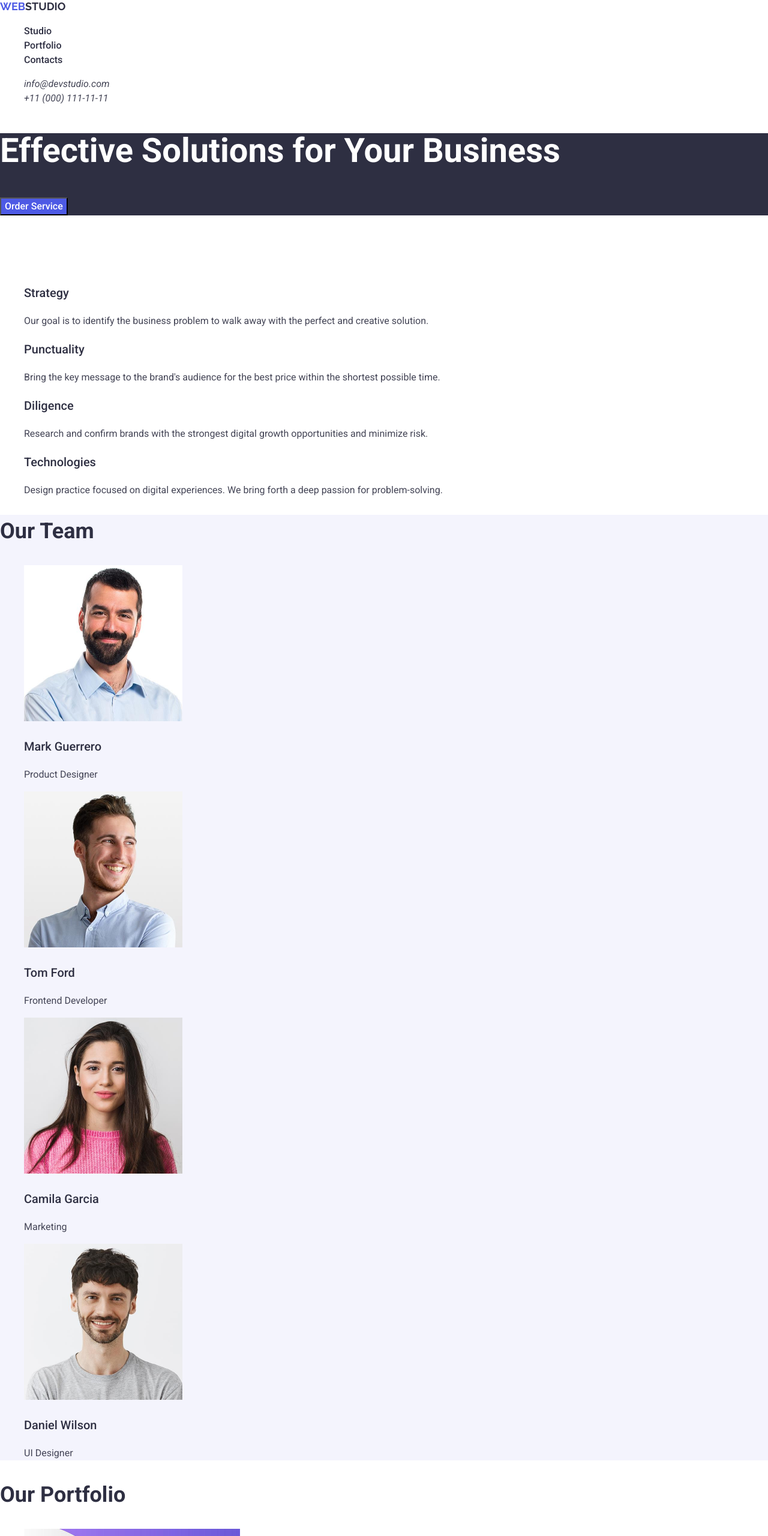
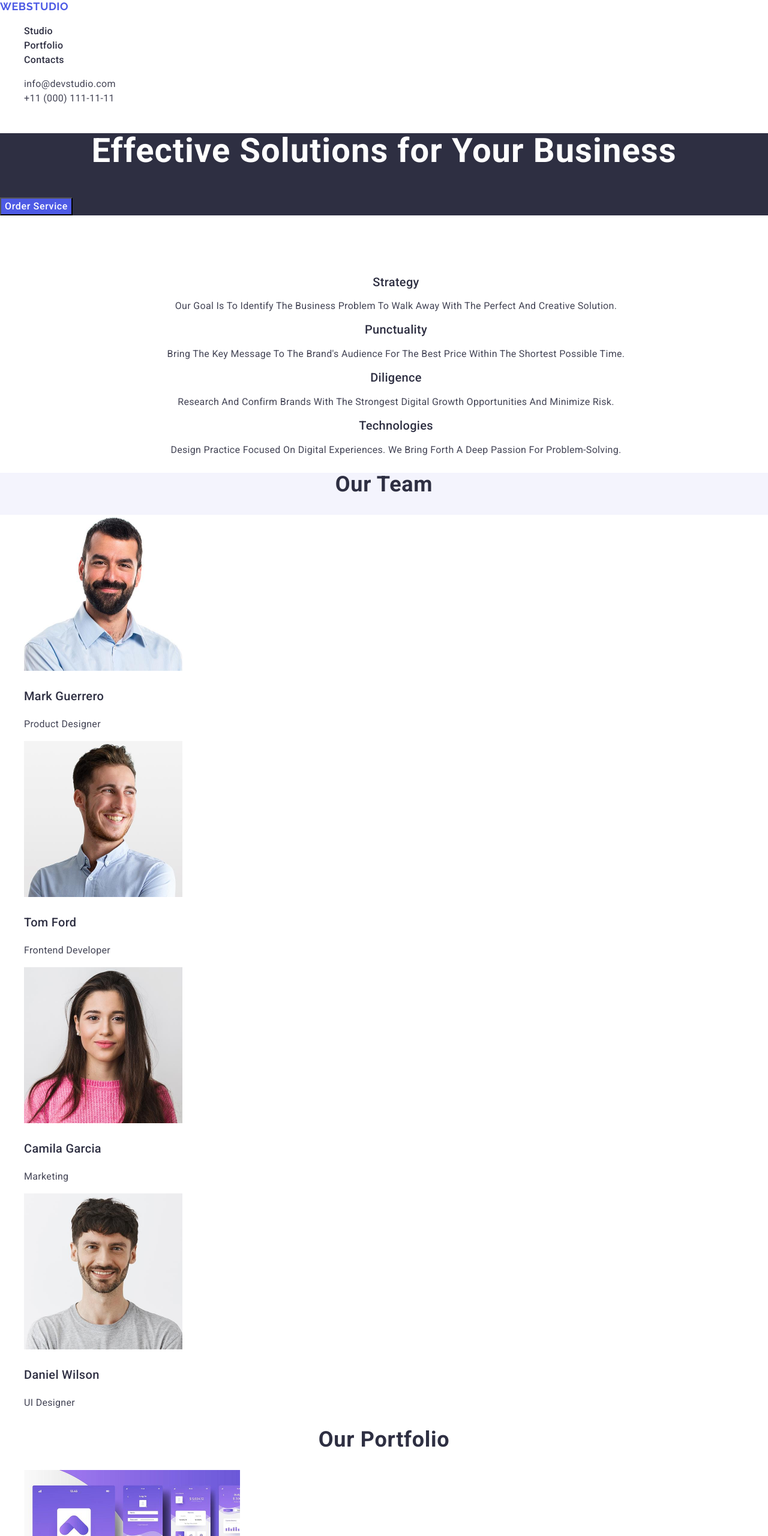
Before and after one commit to mewqwem/goit-markup-hw-02, a plain HTML site: page index.html in a window 1280 px wide. Shown: the top 2560 px of the page at 60% size. Drawn offline with nearby package versions, Linux system fonts and the light colour scheme.

Commit message:
fix errors index and css files

```diff
--- a/css/styles.css
+++ b/css/styles.css
@@ -4,7 +4,7 @@ body{
     background-color: #ffffff;
     font-size: 16px;
     line-height: 1.5;
-    letter-spacing: 2%;
+    letter-spacing: 0.02em;
 }
 a{
     text-decoration: none;
@@ -25,17 +25,18 @@ h3{
     font-family: 'Raleway', sans-serif;
     font-weight: 700;
     font-size: 18px;
-    line-height: 1.16;
-    letter-spacing: 3%;
+    line-height: 1.17;
+    letter-spacing: 0.03em;
     text-transform: uppercase;
-    color: #2E2F42;
+    color: #4D5AE5;
     text-decoration: none;
 }
 .logo {
-    color: #4D5AE5;
+    color: #2E2F42;
 }
 .page-nav .nav-links a {
     font-weight: 500;
+    letter-spacing: 0.02em;
     color: #2e2f42;
 
 }
@@ -46,11 +47,18 @@ h3{
 .page-nav .nav-links a:active{
     text-decoration: underline;
 }
+.contacts-links{
+    font-style: normal;
+}
 .contacts-links a{
     color: #434455;
 }
-.contacts-links a:hover{
+.contacts-links a:hover,
+.contacts-links a:focus{
     color: #404BBF;
+}
+.list-item{
+    letter-spacing: 0.02em;
 }
 .hero-section {
     background-color: #2e2f42;
@@ -60,6 +68,8 @@ h3{
     font-size: 56px;
     letter-spacing: 2%;
     line-height: 1.07;
+    text-align: center;
+    letter-spacing: 0.02em;
 }
 .btn{
     background-color: #4d5ae5;
@@ -67,6 +77,7 @@ h3{
     font-weight: 500;
     line-height: 24px;
     letter-spacing: 4%;
+    letter-spacing: 0.04em;
 }
 .btn:hover,
 .btn:focus {
@@ -78,8 +89,13 @@ h3{
 }
 .section-title{
     font-size: 36px;
-    letter-spacing: 2%;
     color: #2e2f42;
+}
+.features-section, .features-section{
+    line-height: 1.11;
+    text-align: center;
+    letter-spacing: 0.02em;
+    text-transform: capitalize;
 }
 .features-section > .section-title {
     visibility: hidden;
@@ -88,10 +104,30 @@ h3{
 .team-section{
     background-color: #f4f4fd;
 }
-footer {
+.team-section .section-title{
+    text-align: center;
+    letter-spacing: 0.02em;
+    text-transform: capitalize;
+    line-height: 1.11;
+}
+.team-list{
+    background-color: #ffffff;
+}
+.portfolio-section .section-title{
+    line-height: 1.11;
+    text-align: center;
+    letter-spacing: 0.02em;
+    text-transform: capitalize;
+}
+.text {
+    letter-spacing: 0.02em;
+}
+.page-footer {
     background-color: #2E2F42;
     color: #f4f4fd;
 }
-footer .logo-link {
-    color: #f4f4fd;
+.page-footer .logo-link {
+    color: #4d5ae5;
+    line-height: 1.17;
+    letter-spacing: 0.03em;
 }
--- a/index.html
+++ b/index.html
@@ -13,20 +13,20 @@
 <body>
     <header>
         <nav class="page-nav">
-            <a href="./index.html" class="logo-link"><span class="logo">Web</span>Studio</a>
+            <a href="./index.html" class="logo-link">Web<span class="logo"></span>Studio</span></a>
             <ul class="nav-links">
-                <li><a href="">Studio</a></li>
+                <li><a href="./index.html" class="studio-link">Studio</a></li>
                 <li><a href="">Portfolio</a></li>
                 <li><a href="">Contacts</a></li>
             </ul>
         </nav>
-        <address>
-            <ul class="contacts-links">
+        <address class="contacts-links">
+            <ul>
                 <li>
-                    <a href="mailto:info@devstudio.com">info@devstudio.com</a>
+                    <a href="mailto:info@devstudio.com" class="list-item">info@devstudio.com</a>
                 </li>
                 <li>
-                    <a href="tel:+110001111111">+11 (000) 111-11-11</a>
+                    <a href="tel:+110001111111" class="list-item">+11 (000) 111-11-11</a>
                 </li>
             </ul>
         </address>
@@ -41,44 +41,44 @@
             <ul>
                 <li>
                     <h3 class="features-title">Strategy</h3>
-                    <p>Our goal is to identify the business problem to walk away with the perfect and creative solution.</p>
+                    <p class="text">Our goal is to identify the business problem to walk away with the perfect and creative solution.</p>
                 </li>
                 <li>
                     <h3 class="features-title">Punctuality</h3>
-                    <p>Bring the key message to the brand's audience for the best price within the shortest possible time.</p>
+                    <p class="text">Bring the key message to the brand's audience for the best price within the shortest possible time.</p>
                 </li>
                 <li>
                     <h3 class="features-title">Diligence</h3>
-                    <p>Research and confirm brands with the strongest digital growth opportunities and minimize risk.</p>
+                    <p class="text">Research and confirm brands with the strongest digital growth opportunities and minimize risk.</p>
                 </li>
                 <li>
                     <h3 class="features-title">Technologies</h3>
-                    <p>Design practice focused on digital experiences. We bring forth a deep passion for problem-solving.</p>
+                    <p class="text">Design practice focused on digital experiences. We bring forth a deep passion for problem-solving.</p>
                 </li>
             </ul>
         </section>
         <section class="team-section">
             <h2 class="section-title">Our Team</h2>
-            <ul>
+            <ul class="team-list">
                 <li>
                     <img src="./images/mark-guerrero.jpg" alt="Product Designer" width="264" height="260">
                     <h3 class="team-title">Mark Guerrero</h3>
-                    <p>Product Designer</p>
+                    <p class="text">Product Designer</p>
                 </li>
                 <li>
                     <img src="./images/tom-ford.jpg" alt="Frontend Developer" width="264" height="260">
                     <h3 class="team-title">Tom Ford</h3>
-                    <p>Frontend Developer</p>
+                    <p class="text">Frontend Developer</p>
                 </li>
                 <li>
                     <img src="./images/camila-garcia.jpg" alt="Marketing" width="264" height="260">
                     <h3 class="team-title">Camila Garcia</h3>
-                    <p>Marketing</p>
+                    <p class="text">Marketing</p>
                 </li>
                 <li>
                     <img src="./images/daniel-wilson.jpg" alt="UI Designer" width="264" height="260">
                     <h3 class="team-title">Daniel Wilson</h3>
-                    <p>UI Designer</p>
+                    <p class="text">UI Designer</p>
                 </li>
             </ul>
         </section>
@@ -88,39 +88,39 @@
                 <li>
                     <img src="./images/banking-app.jpg" alt="Banking App" width="360" height="300">
                     <h3 class="portfolio-title">Banking App</h3>
-                    <p>App</p>
+                    <p class="text">App</p>
                 </li>
                 <li>
                     <img src="./images/cashless-payment.jpg" alt="Cashless Payment" width="360" height="300">
                     <h3 class="portfolio-title">Cashless Payment</h3>
-                    <p>Marketing</p>
+                    <p class="text">Marketing</p>
                 </li>
                 <li>
                     <img src="./images/meditation-app.jpg" alt="Meditation App" width="360" height="300">
                     <h3 class="portfolio-title">Meditation App</h3>
-                    <p>App</p>
+                    <p class="text">App</p>
                 </li>
                 <li>
                     <img src="./images/taxi-service.jpg" alt="Taxi Service" width="360" height="300">
                     <h3 class="portfolio-title">Taxi Service</h3>
-                    <p>Marketing</p>
+                    <p class="text">Marketing</p>
                 </li>
                 <li>
                     <img src="./images/screen-illustrations.jpg" alt="Screen Illustrations" width="360" height="300">
                     <h3 class="portfolio-title">Screen Illustrations</h3>
-                    <p>Design</p>
+                    <p class="text">Design</p>
                 </li>
                 <li>
                     <img src="./images/online-courses.jpg" alt="Online Courses" width="360" height="300">
-                    <h3 class="title">Online Courses</h3>
-                    <p>Marketing</p>
+                    <h3 class="portfolio-title">Online Courses</h3>
+                    <p class="text">Marketing</p>
                 </li>
             </ul>
         </section>
     </main>
-    <footer>
-        <a href="./index.html" class="logo-link"><span class="logo">Web</span>Studio</a>
-        <p>Increase the flow of customers and sales for your business with digital marketing & growth solutions.</p>
+    <footer class="page-footer">
+        <a href="./index.html" class="logo-link">Web<span class="logo">Studio</span></a>
+        <p class="text">Increase the flow of customers and sales for your business with digital marketing & growth solutions.</p>
     </footer>
 </body>
 </html>
```
